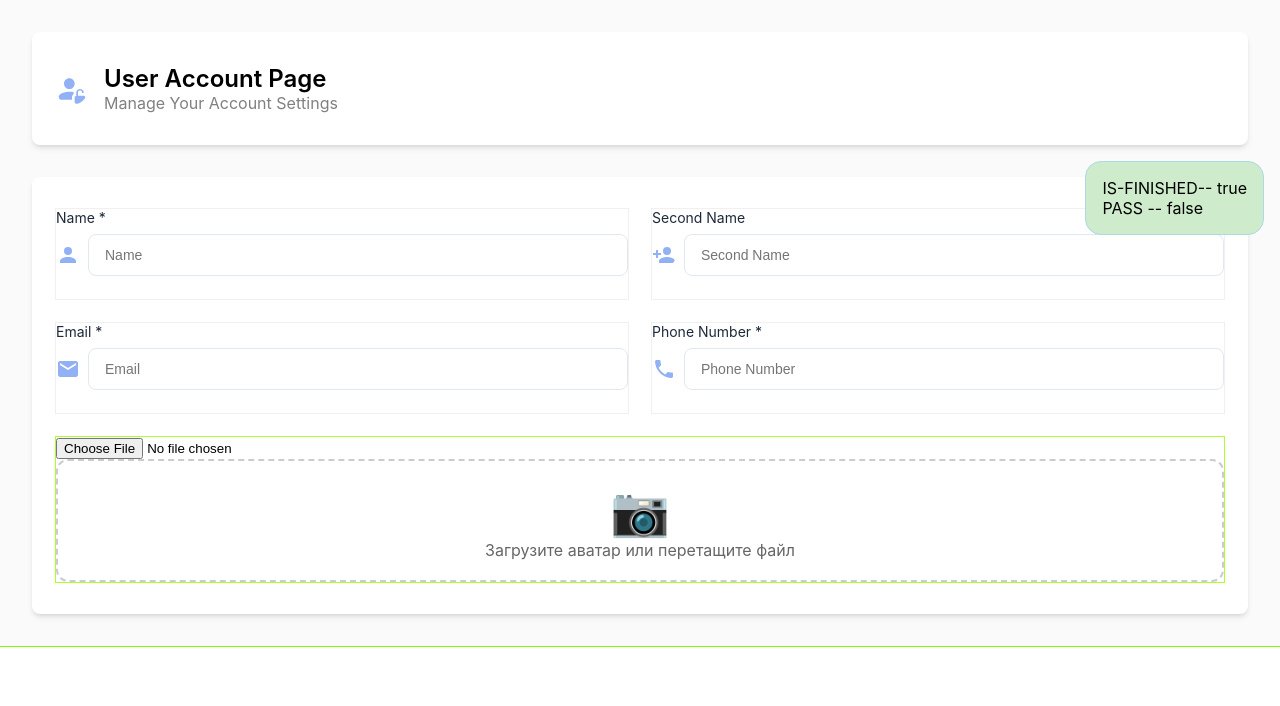
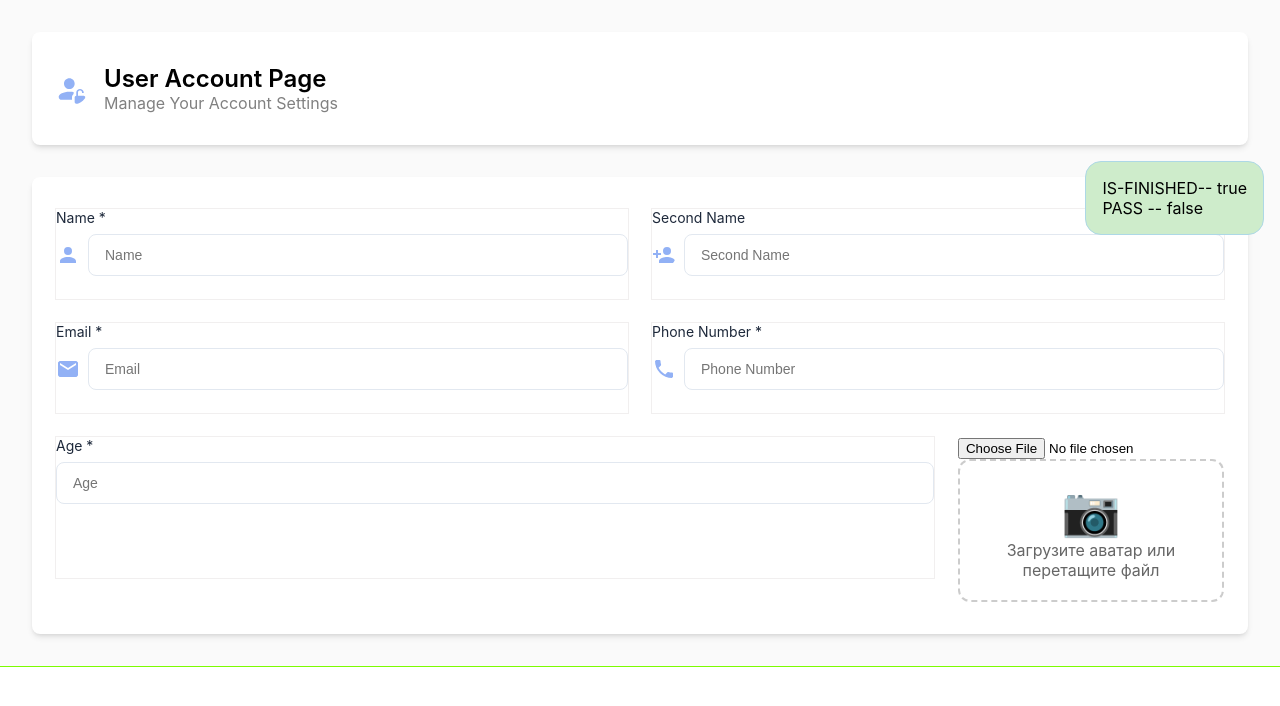
Before and after one commit to DmDrozhin/user-acc-page, a Vue app: page / in a window 1280 px wide. Shown: the top 706 px of the page. Built offline with nearby package versions, Linux system fonts and the light colour scheme.

Commit message:
Embed-vue-advanced. add FormUserAvatar section for avatar, date of birth and other

```diff
--- a/src/components/FormUserAvatar.vue
+++ b/src/components/FormUserAvatar.vue
@@ -1,15 +1,31 @@
 <!-- eslint-disable @typescript-eslint/no-unused-vars -->
 <script setup lang="ts">
-  import { computed, ref } from 'vue';
+  import { computed, ref, reactive } from 'vue';
   import AvatarUploader from '@/components/AvatarUploader.vue';
+  import type { Rules } from 'async-validator';
+  import { INPUTS_USER_NAME } from '@/data/designations.ts';
+  import { useAsyncValidator } from '@vueuse/integrations/useAsyncValidator';
 
   interface Props {
     options?: Record<string, unknown>;
   }
-
   const props = withDefaults(defineProps<Props>(), {
     options: () => ({})
   });
+  const minAge = 16;
+
+  const user = reactive({ age: '' });
+  const touched = reactive({
+    age: false
+  });
+  const markTouched = (field: keyof typeof touched) => {
+    touched[field] = true;
+  };
+
+  const rules: Rules = {
+    age: [{ type: 'number', min: minAge, required: true }]
+  };
+  const { pass, isFinished, errorFields } = useAsyncValidator(user, rules);
 
   const defaultOptions: Record<string, unknown> = {};
   const mainOptions = computed(() => ({
@@ -19,16 +35,32 @@
 </script>
 
 <template>
-  <div class="block">
-    <AvatarUploader />
+  <div class="user-form user-avatar form">
+    <div class="form__row-wrapper">
+
+      <div class="form__block age">
+        <div>
+          <label class="form__label" for="age">Age *</label>
+          <input
+            v-model.number="user.age"
+            :class="['form__input', { 'form__input--error': errorFields?.age?.length && touched.age }]"
+            type="number"
+            :min="minAge"
+            placeholder="Age"
+            @blur="markTouched('age')" />
+          <div class="form__error" v-if="errorFields?.age?.length && touched.age">{{ errorFields?.age?.[0]?.message }}</div>
+        </div>
+      </div>
+      <div>
+        <AvatarUploader />
+      </div>
+    </div>
   </div>
 </template>
 
 <style lang="scss" scoped>
-  .block {
-    outline: 1px solid greenyellow;
+  @use '@/styles/elements.scss' as *;
 
-  }
 </style>
 
 <style lang="scss"></style>
--- a/src/components/FormUserName.vue
+++ b/src/components/FormUserName.vue
@@ -44,8 +44,8 @@
     <div>PASS -- {{ pass }}</div>
   </div>
   <!-- First and Second Name -->
-  <div class="user-form form">
-    <div class="form__wrapper">
+  <div class="user-form user-name form">
+    <div class="form__row-wrapper">
       <div class="form__block name">
         <label class="form__label" for="name">{{ INPUTS_USER_NAME.name.label }}</label>
         <div class="form__input-wrapper">
@@ -79,7 +79,7 @@
       </div>
     </div>
     <!-- Email and Phone -->
-    <div class="form__wrapper">
+    <div class="form__row-wrapper">
       <div class="form__block email">
         <label class="form__label" for="email">{{ INPUTS_USER_NAME.email.label }}</label>
         <div class="form__input-wrapper">
@@ -111,20 +111,6 @@
       </div>
     </div>
 
-    <!-- <div class="input-block age">
-      <div>
-        <label class="form__label" for="age">Age *</label>
-        <input
-          v-model.number="user.age"
-          :class="['form__input', { 'form__input--error': errorFields?.age?.length && touched.age }]"
-          type="number"
-          :min="minAge"
-          placeholder="Age"
-          @blur="markTouched('age')" />
-        <div class="form__error" v-if="errorFields?.age?.length && touched.age">{{ errorFields?.age?.[0]?.message }}</div>
-      </div>
-    </div> -->
-
     <!-- <div>
       <button :disabled="!pass">Submit</button>
     </div> -->
@@ -147,12 +133,4 @@
     z-index: 10;
     background-color: #ceeccb;
   }
-
-  .form {
-    &__wrapper {
-      width: 100%;
-      display: flex;
-      gap: 1.5rem;
-    }
-  }
 </style>
--- a/src/styles/elements.scss
+++ b/src/styles/elements.scss
@@ -1,6 +1,12 @@
 @use '@/styles/variables.scss' as *;
 // Form Styles
 .form {
+  width: 100%;
+  &__row-wrapper {
+    width: 100%;
+    display: flex;
+    gap: 1.5rem;
+  }
   &__block {
     width: 100%;
     min-height: 90px;
--- a/tsconfig.app.json
+++ b/tsconfig.app.json
@@ -5,8 +5,8 @@
     "src/**/__tests__/*",
     "src/components/TheWelcome.vue",
     "src/components/WelcomeItem.vue",
+    "src/components/CropCompDragAndDrop.vue",
     "src/components/CropComp.vue",
-    "src/components/CropCompDragAndDrop.vue",
     "src/components/TempCrop.vue"
   ],
   "compilerOptions": {
```
